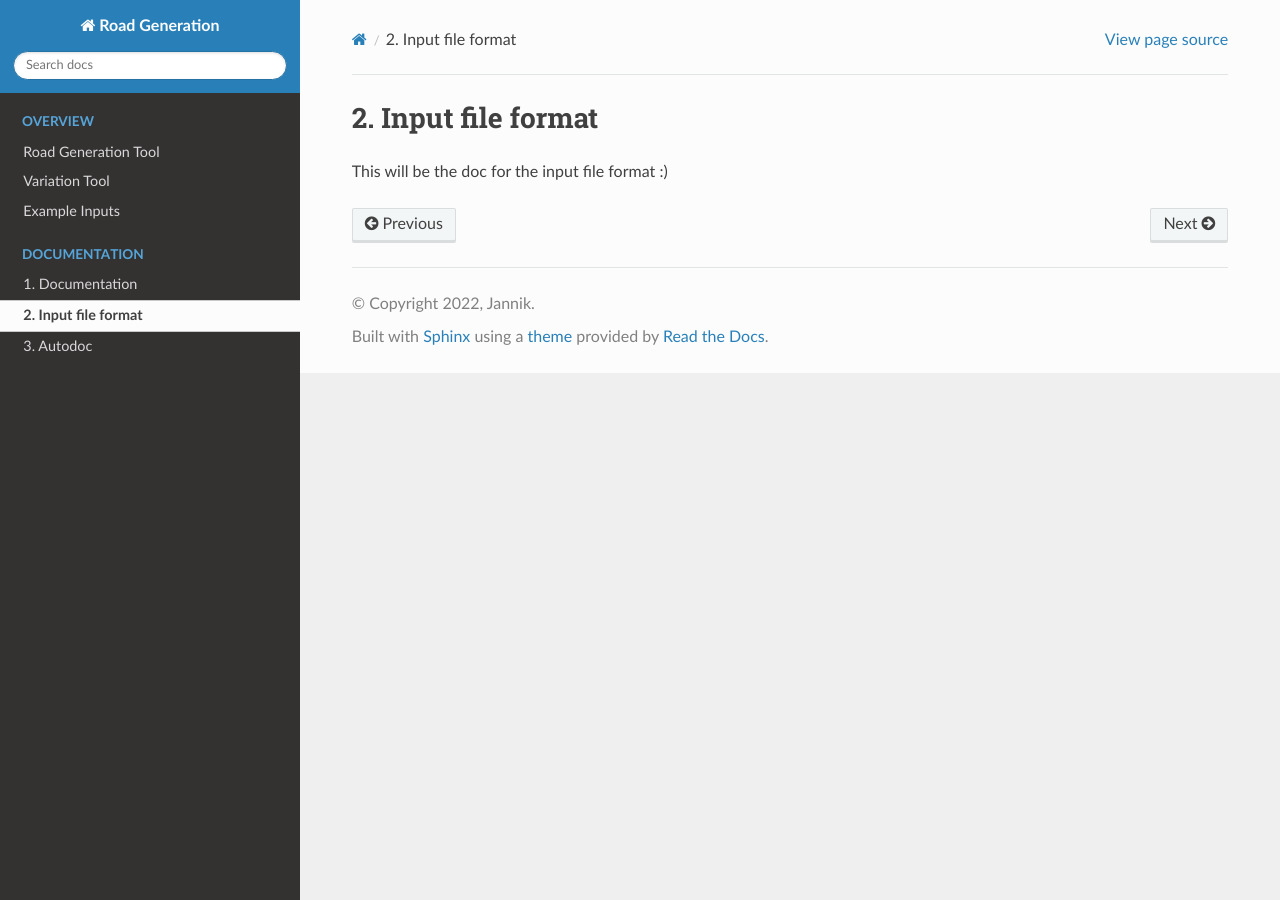
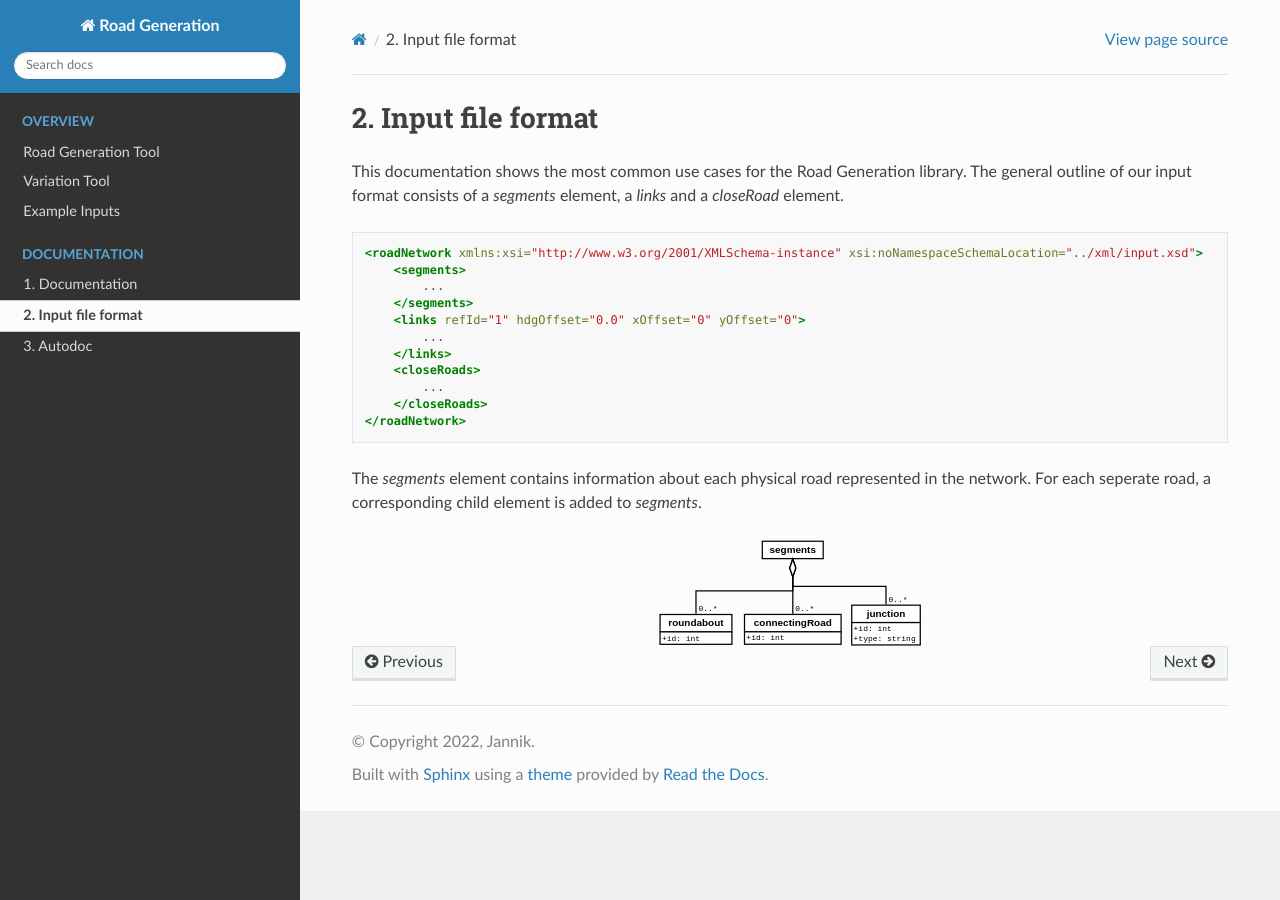
Before and after one commit to ika-rwth-aachen/RoadGeneration, a Sphinx documentation site: the page built from docs/inputdoc.rst, in a window 1280 px wide. Built offline with Sphinx 7.4.7 and the Read the Docs theme 2.0.0, drawn with Linux system fonts in a browser that asks for light colours.

Commit message:
WIP: input format documentation

```diff
--- /dev/null
+++ b/docs/examples/general.xml
@@ -0,0 +1,5 @@
+<roadNetwork xmlns:xsi="http://www.w3.org/2001/XMLSchema-instance" xsi:noNamespaceSchemaLocation="../xml/input.xsd">
+	<segments>
+        ...
+	</segments>
+</roadNetwork>
--- a/docs/inputdoc.rst
+++ b/docs/inputdoc.rst
@@ -1,4 +1,24 @@
 Input file format
 =================
 
-This will be the doc for the input file format :)
+This documentation shows the most common use cases for the Road Generation library. The general outline of our input format consists of a *segments* element, a *links* and a *closeRoad* element.
+
+.. code-block:: xml
+
+    <roadNetwork xmlns:xsi="http://www.w3.org/2001/XMLSchema-instance" xsi:noNamespaceSchemaLocation="../xml/input.xsd">
+    	<segments>
+            ...
+    	</segments>
+        <links refId="1" hdgOffset="0.0" xOffset="0" yOffset="0">
+            ...
+        </links>
+        <closeRoads>
+            ...
+        </closeRoads>
+    </roadNetwork>
+
+The *segments* element contains information about each physical road represented in the network. For each seperate road, a corresponding child element is added to *segments*.
+
+.. figure:: dias/segments.svg
+   :width: 30%
+   :align: center
```
Also changed, not shown: docs/dias/segments.svg (added).
